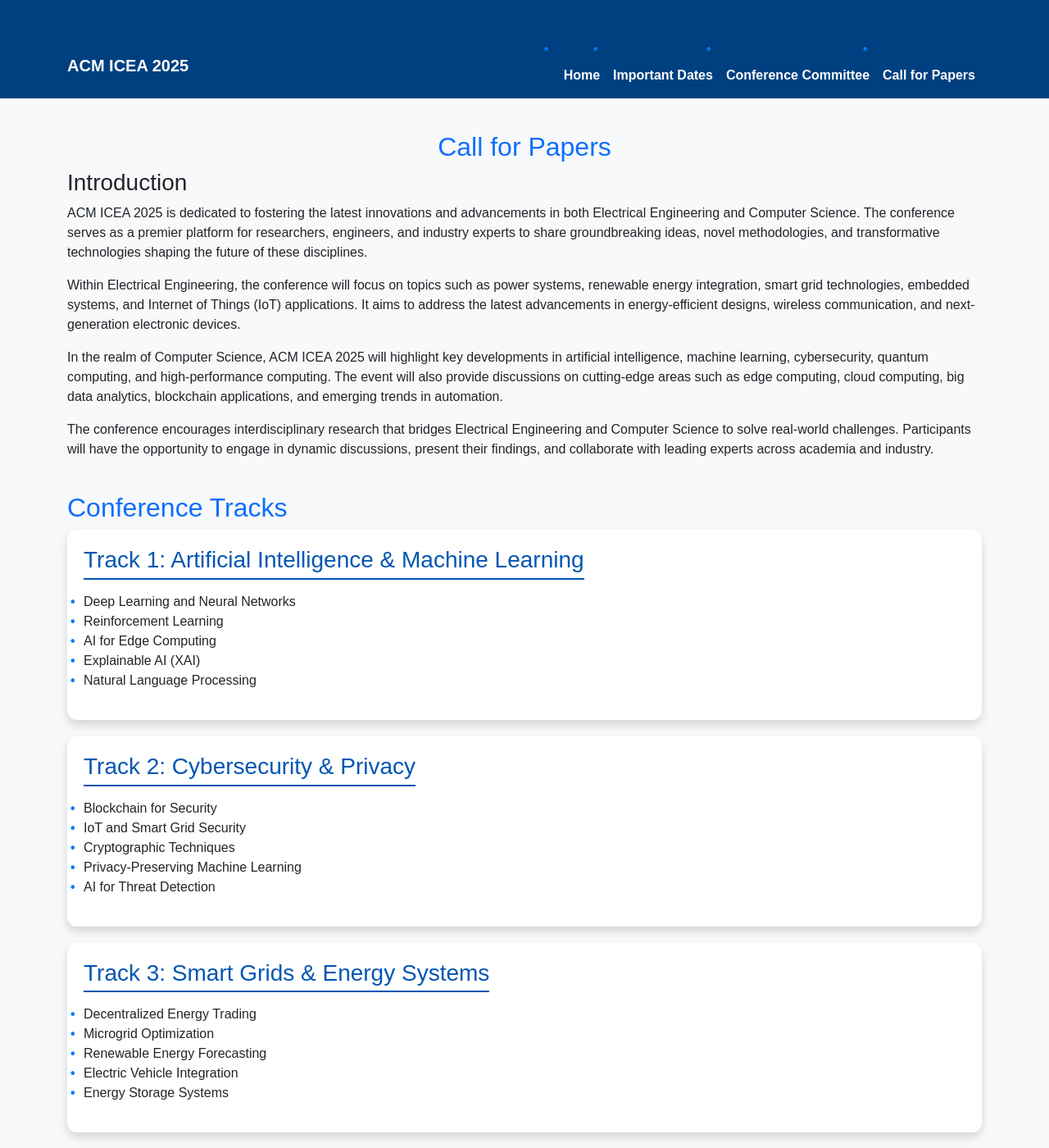
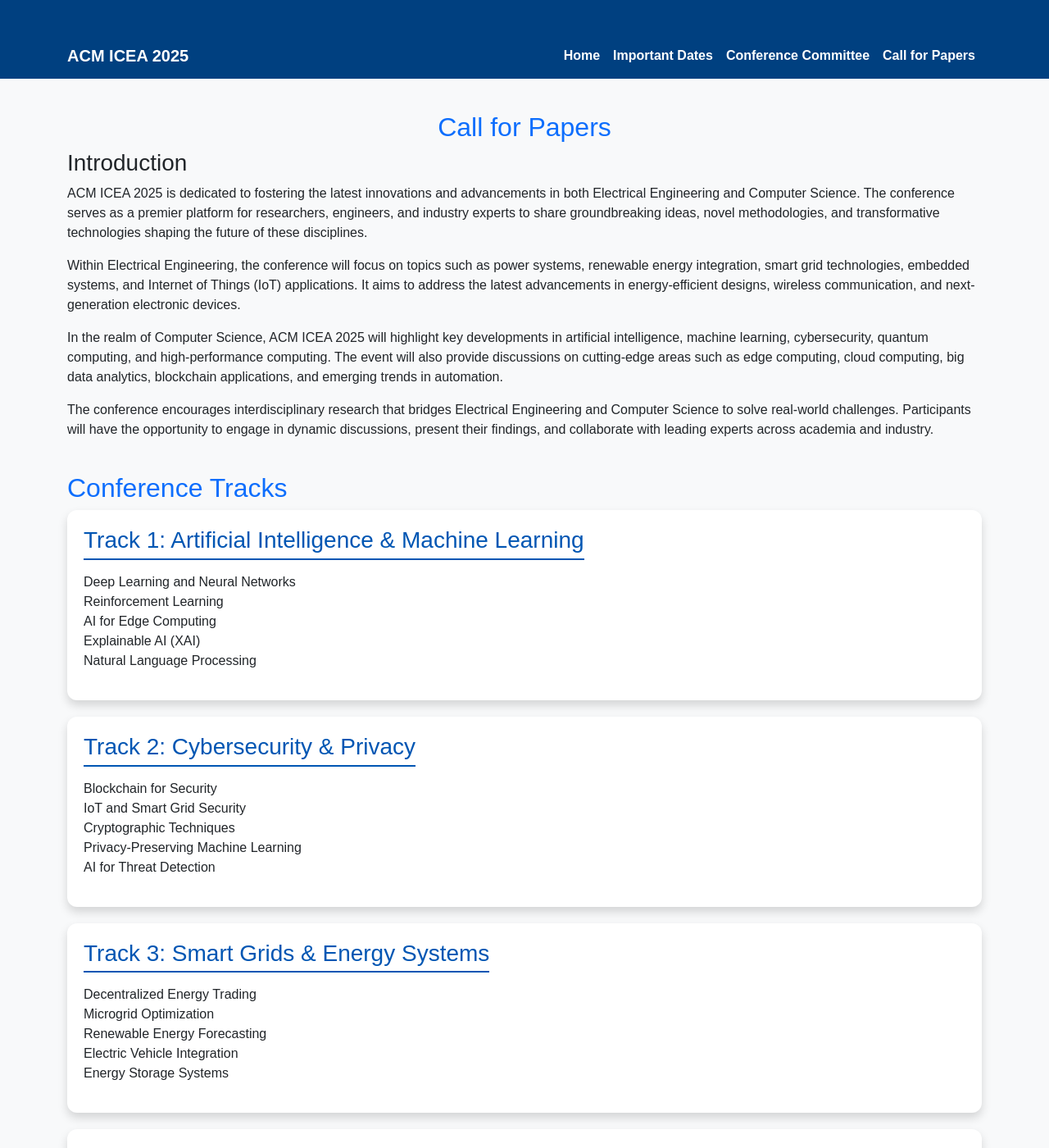
Before and after one commit to icea2025/latrobe, a Jekyll site: the page papers/index.html, which Jekyll copies as it is, in a window 1280 px wide and 1400 px high. Shown: the whole window at 82% size. Built offline with Jekyll 4.4.1, drawn with Linux system fonts in a browser that asks for light colours.

Commit message:
Update index.html

```diff
--- a/papers/index.html
+++ b/papers/index.html
@@ -64,6 +64,12 @@
       list-style-type: none;
       padding-left: 0;
     }
+    /* Remove bullet points in header and track sections */
+    .navbar ul li::before,
+    .track-section ul li::before {
+      content: none;
+    }
+    /* Optionally, you can keep bullets in other lists by keeping the general rule
     ul li::before {
       content: '\2022';
       color: #007bff;
@@ -72,6 +78,7 @@
       width: 1em;
       margin-left: -1em;
     }
+    */
   </style>
 </head>
 <body>
```
